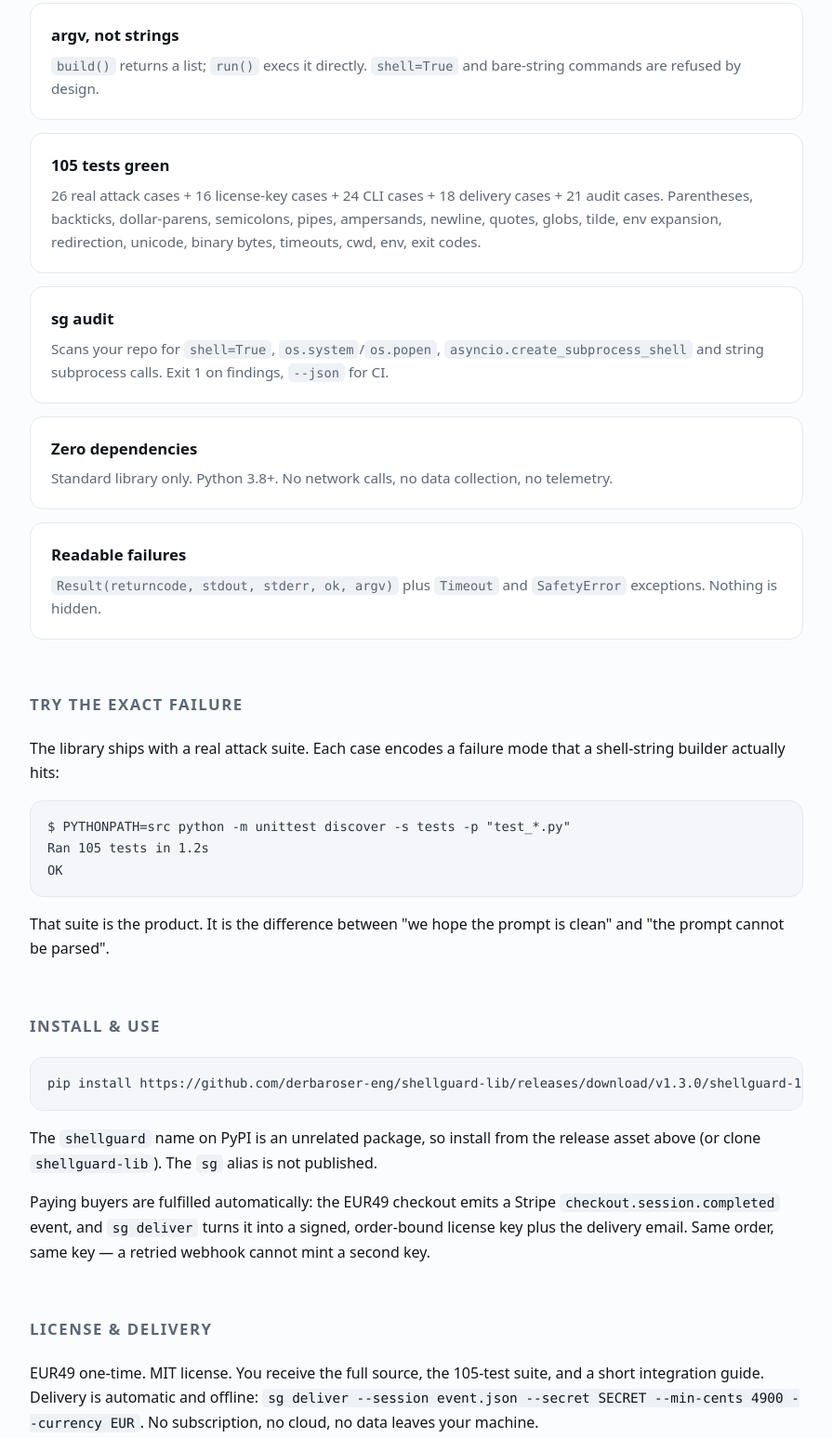
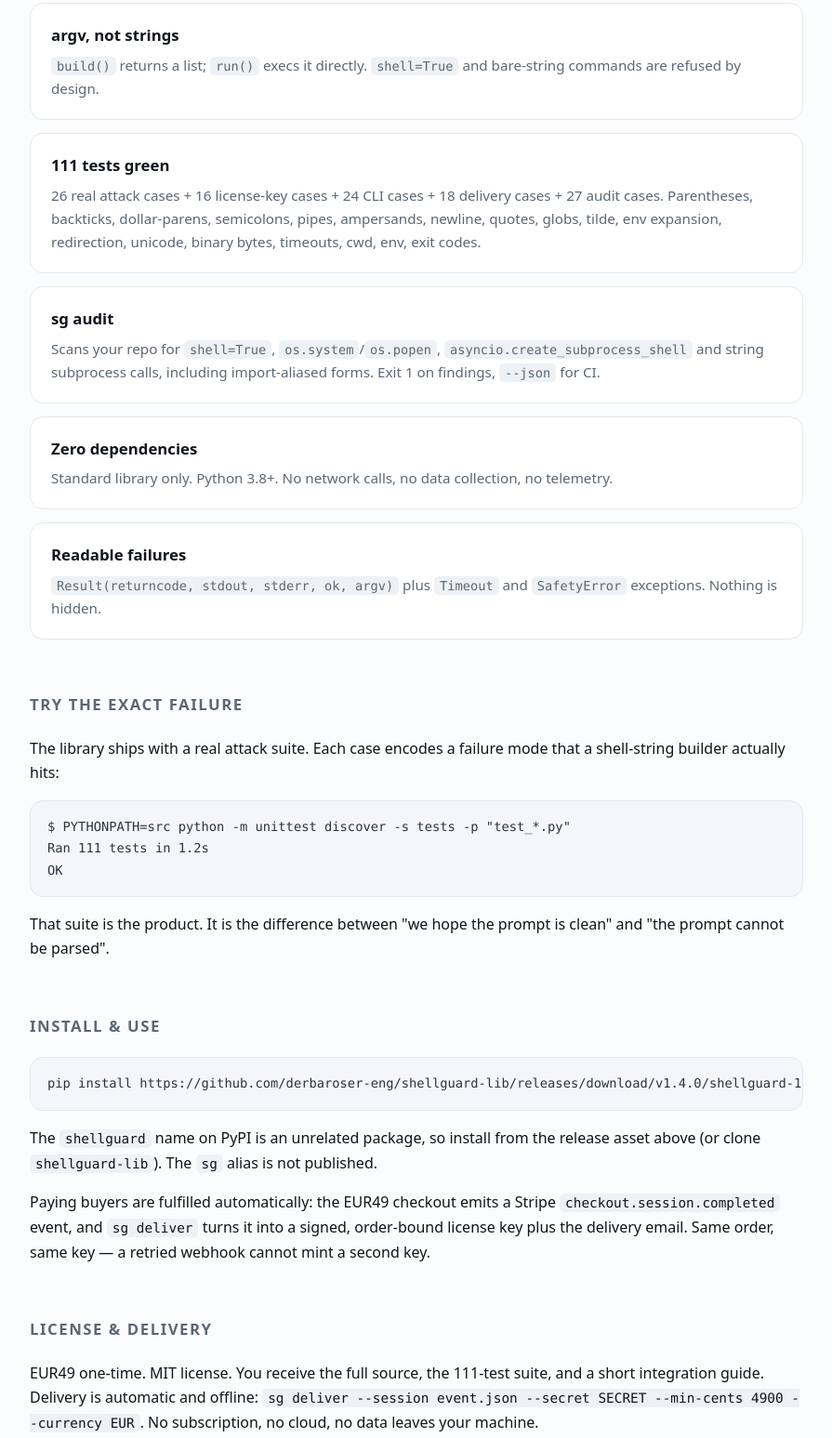
Before and after one commit to derbaroser-eng/shellguard, a plain HTML site: page index.html in a window 1280 px wide. Shown: the part 1217-2764 px from the top of the page at 93% size, without its empty margins (192-1087 px from the left). Drawn offline with Linux system fonts and the light colour scheme.

Commit message:
shellguard landing: 111-test suite, import-alias audit, v1.4.0 wheel

```diff
--- a/index.html
+++ b/index.html
@@ -7,7 +7,7 @@
 <link rel="canonical" href="https://derbaroser-eng.github.io/shellguard/">
 <meta property="og:type" content="website">
 <meta property="og:title" content="shellguard — safe subprocess execution">
-<meta property="og:description" content="Run untrusted text as arguments, never as shell syntax. Zero-dependency Python library. 105 tests green.">
+<meta property="og:description" content="Run untrusted text as arguments, never as shell syntax. Zero-dependency Python library. 111 tests green.">
 <meta property="og:url" content="https://derbaroser-eng.github.io/shellguard/">
 <meta name="twitter:card" content="summary">
 <meta name="description" content="shellguard: build an argv list, never a shell string. Parentheses, backticks, dollar-parens, pipes, redirection all stay data.">
@@ -49,7 +49,7 @@
 <header><div class="wrap">
   <h1>shellguard<span class="dot">.</span></h1>
   <p class="tag">Run untrusted text as <strong>arguments</strong>, never as shell syntax. A zero-dependency Python library that kills the whole class of injection bugs.</p>
-  <div class="status"><span class="led"></span>Live &middot; EUR49 one-time &middot; 105 tests green</div>
+  <div class="status"><span class="led"></span>Live &middot; EUR49 one-time &middot; 111 tests green</div>
   <a class="cta" href="https://buy.stripe.com/00weVg5HQawocP77lS4ko0S">Buy now &middot; EUR49</a>
   <a class="cta-secondary" href="https://buy.stripe.com/aFafZk3zIbAs16p7lS4ko0T">Pay from &euro;1</a>
   <a class="cta-tertiary" href="#demo">See the bug it kills</a>
@@ -74,8 +74,8 @@ sg.run(["false"])                    # -&gt; Result(returncode=1, ok=False, ...)
   <h2>What you get</h2>
   <div class="grid">
     <div class="card"><h3>argv, not strings</h3><p><code>build()</code> returns a list; <code>run()</code> execs it directly. <code>shell=True</code> and bare-string commands are refused by design.</p></div>
-    <div class="card"><h3>105 tests green</h3><p>26 real attack cases + 16 license-key cases + 24 CLI cases + 18 delivery cases + 21 audit cases. Parentheses, backticks, dollar-parens, semicolons, pipes, ampersands, newline, quotes, globs, tilde, env expansion, redirection, unicode, binary bytes, timeouts, cwd, env, exit codes.</p></div>
-    <div class="card"><h3>sg audit</h3><p>Scans your repo for <code>shell=True</code>, <code>os.system</code>/<code>os.popen</code>, <code>asyncio.create_subprocess_shell</code> and string subprocess calls. Exit 1 on findings, <code>--json</code> for CI.</p></div>
+    <div class="card"><h3>111 tests green</h3><p>26 real attack cases + 16 license-key cases + 24 CLI cases + 18 delivery cases + 27 audit cases. Parentheses, backticks, dollar-parens, semicolons, pipes, ampersands, newline, quotes, globs, tilde, env expansion, redirection, unicode, binary bytes, timeouts, cwd, env, exit codes.</p></div>
+    <div class="card"><h3>sg audit</h3><p>Scans your repo for <code>shell=True</code>, <code>os.system</code>/<code>os.popen</code>, <code>asyncio.create_subprocess_shell</code> and string subprocess calls, including import-aliased forms. Exit 1 on findings, <code>--json</code> for CI.</p></div>
     <div class="card"><h3>Zero dependencies</h3><p>Standard library only. Python 3.8+. No network calls, no data collection, no telemetry.</p></div>
     <div class="card"><h3>Readable failures</h3><p><code>Result(returncode, stdout, stderr, ok, argv)</code> plus <code>Timeout</code> and <code>SafetyError</code> exceptions. Nothing is hidden.</p></div>
   </div>
@@ -83,17 +83,17 @@ sg.run(["false"])                    # -&gt; Result(returncode=1, ok=False, ...)
   <h2 id="demo">Try the exact failure</h2>
   <p>The library ships with a real attack suite. Each case encodes a failure mode that a shell-string builder actually hits:</p>
   <pre>$ PYTHONPATH=src python -m unittest discover -s tests -p "test_*.py"
-Ran 105 tests in 1.2s
+Ran 111 tests in 1.2s
 OK</pre>
   <p>That suite is the product. It is the difference between "we hope the prompt is clean" and "the prompt cannot be parsed".</p>
 
   <h2>Install &amp; use</h2>
-  <pre id="install">pip install https://github.com/derbaroser-eng/shellguard-lib/releases/download/v1.3.0/shellguard-1.3.0-py3-none-any.whl</pre>
+  <pre id="install">pip install https://github.com/derbaroser-eng/shellguard-lib/releases/download/v1.4.0/shellguard-1.4.0-py3-none-any.whl</pre>
   <p>The <code>shellguard</code> name on PyPI is an unrelated package, so install from the release asset above (or clone <code>shellguard-lib</code>). The <code>sg</code> alias is not published.
   <p>Paying buyers are fulfilled automatically: the EUR49 checkout emits a Stripe <code>checkout.session.completed</code> event, and <code>sg deliver</code> turns it into a signed, order-bound license key plus the delivery email. Same order, same key &mdash; a retried webhook cannot mint a second key.</p>
 
   <h2>License &amp; delivery</h2>
-  <p>EUR49 one-time. MIT license. You receive the full source, the 105-test suite, and a short integration guide. Delivery is automatic and offline: <code>sg deliver --session event.json --secret SECRET --min-cents 4900 --currency EUR</code>. No subscription, no cloud, no data leaves your machine.</p>
+  <p>EUR49 one-time. MIT license. You receive the full source, the 111-test suite, and a short integration guide. Delivery is automatic and offline: <code>sg deliver --session event.json --secret SECRET --min-cents 4900 --currency EUR</code>. No subscription, no cloud, no data leaves your machine.</p>
   <a class="cta" href="https://buy.stripe.com/00weVg5HQawocP77lS4ko0S">Buy now &middot; EUR49</a>
   <a class="cta-secondary" href="https://buy.stripe.com/aFafZk3zIbAs16p7lS4ko0T">Pay from &euro;1</a>
 </div>
```
